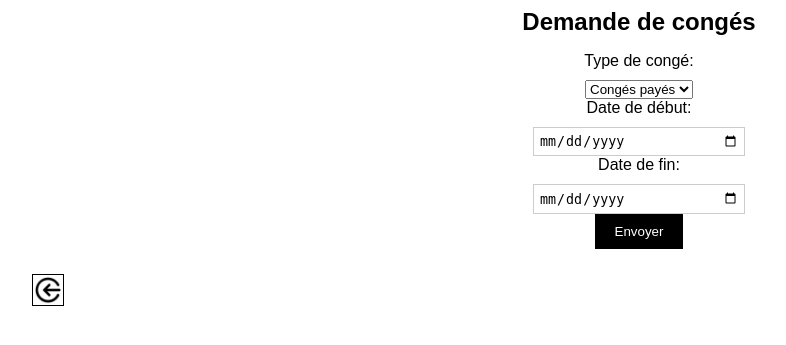
After one commit to FredoFlipz/ProjetPython, a Flask app: template templates/demande.html in a window 1280 px wide. The commit adds this page. Shown: the top 345 px of the page, without its empty margins (1-787 px from the left). Run offline with Flask 3, Linux system fonts and the light colour scheme; the template is opened without the code that fills it, so the values that code supplies are empty.

Commit message:
Demande de congés et autorisation ou refus des demandes

```diff
--- a/main.py
+++ b/main.py
@@ -1,4 +1,7 @@
-from flask import Flask, render_template, redirect, url_for, g, current_app, request
+import importlib
+
+from flask import Flask, render_template, redirect, url_for, g, current_app, request, jsonify
+from datetime import timedelta
 from datetime import datetime
 from pathlib import Path
 import sqlite3
@@ -6,12 +9,14 @@ import hashlib
 
 app = Flask(__name__)
 
+REQUEST_LOGIN_USER = "SELECT User.login FROM Employee JOIN User ON Employee.id_user = User.id_user WHERE Employee.id_employee = ?;"
 REQUEST_ID_EMPLOYEE = "SELECT Employee.id_employee FROM User INNER JOIN Employee ON User.id_user = Employee.id_user WHERE User.id_user = ?"
 REQUEST_VACATION = "SELECT * FROM VacationRequest WHERE id_employee = ?"
 REQUEST_USER = "SELECT * FROM User WHERE login = ?"
 REQUEST_VACATION_TYPE = "SELECT wording FROM VacationType WHERE id_vacation_type = ?"
 REQUEST_VACATION_DATA = "SELECT * FROM VacationLeaveBalance WHERE id_employee = ?"
 BAD_PASS_MESSAGE = "Mauvais mot de passe"
+STATUS = "en attente"
 
 fichier_db = Path("datasbase.db")
 DATABASE = 'datasbase.db'
@@ -49,9 +54,23 @@ def get_id_employee(user):
 
 def load_data_vacation(user):
     cur = get_db().cursor()
-    #id_employee = cur.execute(REQUEST_ID_EMPLOYEE, [user[0]]).fetchone()
     id_employee = get_id_employee(user)
     return cur.execute(REQUEST_VACATION, [id_employee[0]]).fetchall()
+
+def verifier_conges(type_conge, nb_jours, conges_payes_restants, rtt_restants):
+
+  if type_conge == "1" and nb_jours > conges_payes_restants:
+    return False
+  elif nb_jours > rtt_restants:
+    return False
+  return True
+
+def check_remaining_days(vacation_type, nombre_jours, remaining_holidays, remaining_working_time_reduction):
+    """Vérifie si le nombre de jours est inférieur ou égal aux jours restants en fonction du type de congé."""
+
+    limit = remaining_holidays if vacation_type == "1" else remaining_working_time_reduction
+    return nombre_jours <= limit
+
 # End region definition ---------------------------------------------------------------------------------------
 
 # Start region routes -----------------------------------------------------------------------------------------
@@ -60,11 +79,11 @@ def index():
     init_db()
     return render_template("index.html")
 
-@app.route("/login", methods=["GET"])
+@app.route("/login")
 def login():
     return render_template("login.html")
 
-@app.route("/login-verify", methods=["POST"])
+@app.route("/infos", methods=["POST"])
 def login_verify():
     cur = get_db().cursor()
     username = request.form.get("username")
@@ -76,6 +95,37 @@ def login_verify():
     if not user or not user[2] == hash_password(password):
         return render_template("login.html", text=BAD_PASS_MESSAGE)
     else:
+        if (user[3] == 1):
+            vacation_request_list = cur.execute("SELECT * FROM VacationRequest").fetchall()
+            rows_html = ""
+            for vacation_request in vacation_request_list:
+                imployee_id = get_id_employee(user)
+                number_days = calculate_number_days(vacation_request[3], vacation_request[4])
+                vacation_type = cur.execute(REQUEST_VACATION_TYPE, [vacation_request[2]]).fetchone()[0]
+                dates = vacation_request[3] + " - " + vacation_request[4]
+                status = vacation_request[6]
+                request_id = vacation_request[0]
+                user_name = cur.execute(REQUEST_LOGIN_USER, (vacation_request[1],)).fetchone()[0]
+
+                if status == 'en attente':
+                    action_buttons = f"""
+                                    <button onclick="acceptRequest({request_id}, '{username}', '{password}', '{imployee_id}')">Accepter</button>
+                                    <button onclick="rejectRequest({request_id}, '{username}', '{password}')">Refuser</button>
+                                """
+                else:
+                    action_buttons = ""
+                row_html = f"""<tr>
+                                  <td>{user_name}</td>
+                                  <td>{vacation_type}</td>
+                                  <td>{dates}</td>
+                                  <td>{number_days}</td>
+                                  <td>{status}</td>
+                                  <td>{action_buttons}</td>
+                              </tr>"""
+                rows_html += row_html
+            return render_template("accueilhr.html", rows=rows_html)
+
+
         rows_html = ""
         for vacation_request in vacation_request_list:
 
@@ -92,17 +142,88 @@ def login_verify():
                         </tr>"""
             rows_html += row_html
 
-            datas_vacation = cur.execute(REQUEST_VACATION_DATA, get_id_employee(user)).fetchone()
+        holiday_data = cur.execute(REQUEST_VACATION_DATA, get_id_employee(user)).fetchone()
 
         return render_template(
             'accueil.html',
             rows=rows_html, prenom=user[1],
-            a_cp=datas_vacation[4],
-            a_rtt=datas_vacation[5],
-            p_cp=datas_vacation[2],
-            p_rtt=datas_vacation[3],
-            r_cp=datas_vacation[4] - datas_vacation[2],
-            r_rtt=datas_vacation[5] - datas_vacation[3]
+            username=username,
+            password=password,
+            id=user[0],
+            a_cp=holiday_data[4],
+            a_rtt=holiday_data[5],
+            p_cp=holiday_data[2],
+            p_rtt=holiday_data[3],
+            r_cp=holiday_data[4] - holiday_data[2],
+            r_rtt=holiday_data[5] - holiday_data[3]
         )
 
+
+@app.route('/approve-request', methods=['POST'])
+def approve_request():
+    conn = get_db()
+    cursor = conn.cursor()
+    request_id = request.form['id']
+    username = request.form['username']
+    password = request.form['password']
+    imployee_id = cursor.execute("SELECT id_employee FROM VacationRequest WHERE id_vacation_request = ?", (request_id,)).fetchone()
+    days_nb = cursor.execute("SELECT number_days FROM VacationRequest WHERE id_vacation_request = ?", (request_id,)).fetchone()
+
+    cursor.execute("UPDATE VacationRequest SET status = 'approuvee' WHERE id_vacation_request = ?", (request_id,))
+    cursor.execute("UPDATE VacationLeaveBalance SET day_used_payed = day_used_payed + ? WHERE id_employee = ?",(days_nb[0], imployee_id[0]))
+    conn.commit()
+    return render_template('redirect.html', username=username, password=password, hr=1, text="Salut toi")
+
+@app.route('/reject-request', methods=['POST'])
+def reject_request():
+    conn = get_db()
+    cursor = conn.cursor()
+    request_id = request.form['id']
+    username = request.form['username']
+    password = request.form['password']
+    cursor.execute("UPDATE VacationRequest SET status = 'rejetee' WHERE id_vacation_request = ?", (request_id,))
+    conn.commit()
+    return render_template('redirect.html', username=username, password=password, hr=1, text="Salut toi")
+
+@app.route("/demande", methods=["POST"])
+def demande():
+    id = request.form.get('id')
+    username = request.form.get('username')
+    password = request.form.get('password')
+
+    return render_template('demande.html',
+                           id=id,
+                           username=username,
+                           password=password,
+                           min_date=datetime.now().date() + timedelta(days=1)
+                           )
+
+@app.route("/calcul", methods=["POST"])
+def calcul():
+    cur = get_db()
+    if request.method == "POST":
+      id_user = request.form["id_user"]
+      username = request.form["username"]
+      password = request.form["password"]
+      employee_id = get_id_employee(id_user)
+      vacation_type = request.form["type"]
+
+      start_date = datetime.strptime(request.form["date_debut"], "%Y-%m-%d")
+      end_date = datetime.strptime(request.form["date_fin"], "%Y-%m-%d")
+
+      nombre_jours = (end_date - start_date).days + 1
+
+      holiday_data = cur.execute(REQUEST_VACATION_DATA, get_id_employee(id_user)).fetchone()
+
+      remaining_holidays = holiday_data[4] - holiday_data[2]
+      remaining_working_time_reduction = holiday_data[5] - holiday_data[3]
+
+      conges_valides = check_remaining_days(vacation_type, nombre_jours, remaining_holidays, remaining_working_time_reduction)
+      if not conges_valides:
+        return render_template('demande.html', message="Le nombre de congés demandés est supérieur à votre solde", id=id_user)
+      else:
+          cur.execute("INSERT INTO VacationRequest (id_employee, id_vacation_type, start_date, end_date, number_days, status) VALUES(?, ?, ?, ?, ?, ?)", (employee_id[0], vacation_type, start_date.date(), end_date.date(), nombre_jours, STATUS))
+          cur.commit()
+          return render_template('redirect.html', username=username, password=password)
+
 # End region routes ---------------------------------------------------------------------------------------
--- /dev/null
+++ b/templates/demande.html
@@ -0,0 +1,74 @@
+<!DOCTYPE html>
+<html lang="en">
+<head>
+    <meta charset="UTF-8">
+    <title>Demande de congés</title>
+</head>
+<body style="text-align: center">
+<h1>Demande de congés</h1>
+
+  <form action="/calcul" method="post" onsubmit="return validateDates()">
+    <label for="type">Type de congé:</label>
+    <select name="type" id="type">
+      <option value="1">Congés payés</option>
+      <option value="2">RTT</option>
+    </select>
+    <br>
+    <label for="date_debut">Date de début:</label>
+    <input type="date" name="date_debut" id="date_debut" min="{{min_date}}">
+    <input type="hidden" name="id_user" value={{id}}>
+    <input type="hidden" name="username" value={{username}}>
+    <input type="hidden" name="password" value={{password}}>
+    <br>
+    <label for="date_fin">Date de fin:</label>
+    <input type="date" name="date_fin" id="date_fin" min="{{min_date}}">
+    <br>
+    <input type="submit" value="Envoyer">
+  </form>
+<a href="/infos" method="post"><img src="/static/images/deconnecter.png" style="float: left; margin-right: 10px; margin-left: 25px; margin-top: 25px; width: 30px; height: 30px; border: 1px solid black;"></a>
+
+<script>
+  function validateDates() {
+    const dateDebut = document.getElementById("date_debut").value;
+    const dateFin = document.getElementById("date_fin").value;
+
+    if (dateDebut === "" || dateFin === "") {
+      alert("Veuillez renseigner les deux dates de congé.");
+      return false;
+    }
+
+    return true;
+  }
+ document.getElementById("redirectForm").submit();
+</script>
+
+
+  <style>
+    body {
+      font-family: sans-serif;
+      font-size: 16px;
+    }
+    h1 {
+      font-size: 24px;
+      margin-top: 0;
+    }
+    label {
+      display: block;
+      margin-bottom: 10px;
+    }
+    input[type="text"],
+    input[type="date"] {
+      width: 200px;
+      padding: 5px;
+      border: 1px solid #ccc;
+    }
+    input[type="submit"] {
+      cursor: pointer;
+      background-color: #000;
+      color: #fff;
+      border: none;
+      padding: 10px 20px;
+    }
+  </style>
+</body>
+</html>
--- a/templates/index.html
+++ b/templates/index.html
@@ -12,7 +12,7 @@
     </div>
     <div style="text-align: center;">
       <h2>Accéder à votre espace</h2>
-        <a href="{{ url_for('login') }}">
+        <a href="/login">
           <button type="button">Se connecter</button>
         </a>
     </div>
--- a/templates/login.html
+++ b/templates/login.html
@@ -12,7 +12,7 @@
     </div>
     <div id="log" style="border: 2px solid black; margin-left: 40%; width: 25%; height: 25%; margin-top: 5%; box-shadow: 5px 5px 10px rgba(0, 0, 0, 0.5); border-radius: 10px; height: 300px;">
         <div style="text-align: center; width: 100%; height: 100%; margin-top: 30%;">
-            <form action="/login-verify" method="post">
+            <form action="/infos" method="post">
                 <label for="username">Nom d'utilisateur</label>
                 <input type="text" id="username" name="username" required>
                 <br>
```
Also changed, not shown: script.sql (+16 -31 lines), templates/accueil.html (+8 -5 lines), templates/accueilhr.html (added, +70 -0 lines), templates/redirect.html (added, +17 -0 lines), static/images/deconnecter.png (added).
